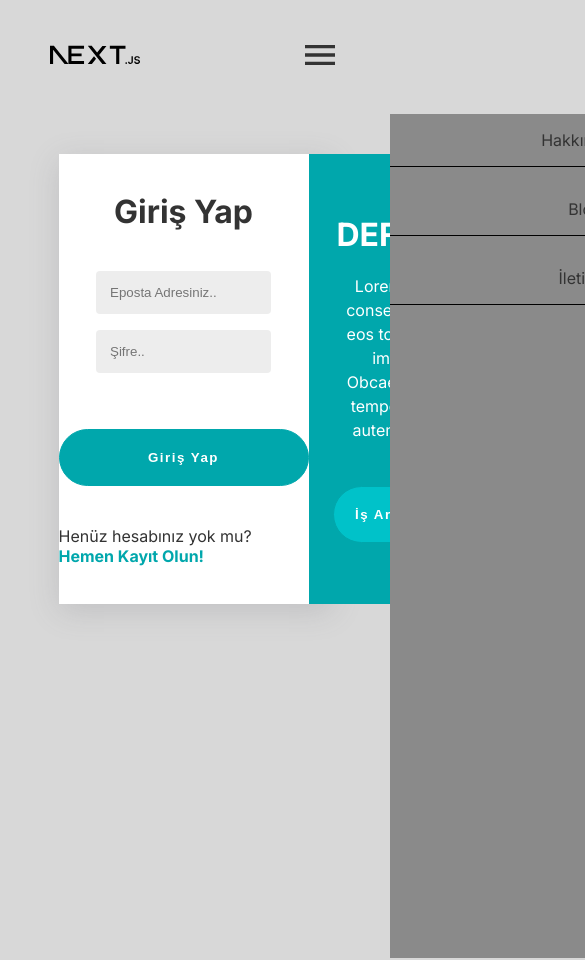
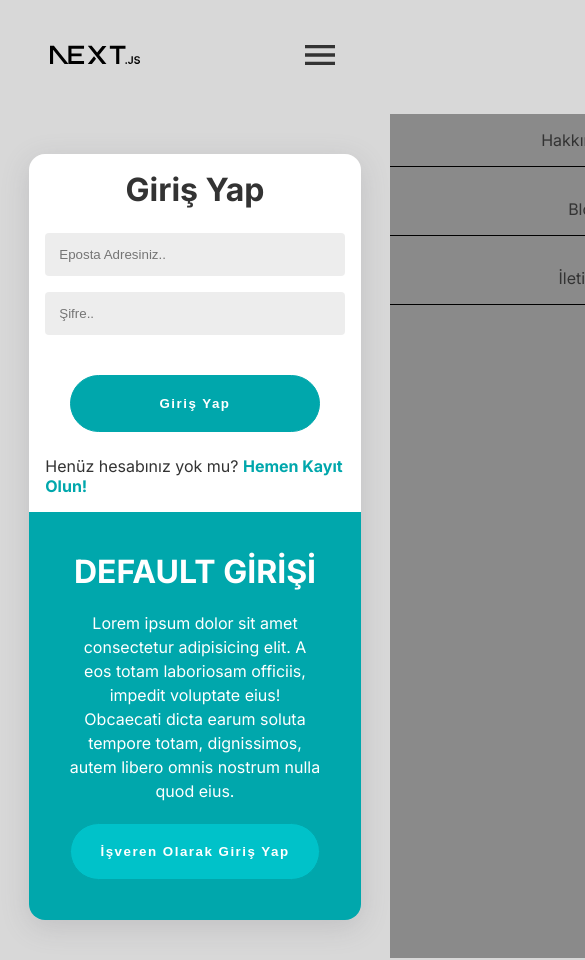
Before and after one commit to yakupkalayci/jobPortal, a Next.js app: page /login in a window 390 px wide. Shown: the top 960 px of the page, 585 px wide, since content can reach past the window. Before the commit the page ends 844 px from the top, so only its background shows below. Built offline with nearby package versions, Linux system fonts and the light colour scheme.

Commit message:
update auth pages design

```diff
--- a/app/login/page.tsx
+++ b/app/login/page.tsx
@@ -1,35 +1,55 @@
 import AuthForm from "../ui/login/auth-form/AuthForm";
-import styles from '@/app/ui/login/login.module.css';
+import styles from "@/app/ui/login/login.module.css";
+import Link from "next/link";
 
-export type loginTypes = 'isveren' | 'isarayan' | 'default';
+export type loginTypes = "isveren" | "isarayan" | "default";
 
 interface LoginProps {
-  params: {},
+  params: {};
   searchParams: {
     type: loginTypes;
-  }
+  };
 }
 
+function Login(props: LoginProps) {
+  // destruct props
+  const { searchParams } = props;
+  let type = searchParams?.type || "default";
 
-function Login(props:LoginProps) {
-  // destruct props
-  const {searchParams} = props;
-  const type = searchParams?.type || 'default';
+  // methods
+  const changeType = async () => {
+    "use server";
+  };
 
   return (
     <div className={styles.container}>
       <div className={styles.left}>
-        <AuthForm type={type}/>
+        <AuthForm type={type} />
       </div>
       <div className={styles.right}>
         <div className={styles.rightContainer}>
           <h1 className={styles.rightHeading}>{type} girişi</h1>
-          <p>Lorem ipsum dolor sit amet consectetur adipisicing elit. A eos totam laboriosam officiis, impedit voluptate eius! Obcaecati dicta earum soluta tempore totam, dignissimos, autem libero omnis nostrum nulla quod eius.</p>
-          <button className={styles.btn}>{type === 'default' || type === 'isveren' ? 'İş Arayan Olarak Giriş Yap' : 'İşveren Olarak Giriş Yap'}</button>
+          <p>
+            Lorem ipsum dolor sit amet consectetur adipisicing elit. A eos totam
+            laboriosam officiis, impedit voluptate eius! Obcaecati dicta earum
+            soluta tempore totam, dignissimos, autem libero omnis nostrum nulla
+            quod eius.
+          </p>
+          <Link
+            href={`/login?type=${
+              type === "default" || type === "isarayan" ? "isveren" : "isarayan"
+            }`}
+          >
+            <button className={`${styles.btn} ${styles.btnRight}`}>
+              {type === "default" || type === "isarayan"
+                ? "İşveren Olarak Giriş Yap"
+                : "İş Arayan Olarak Giriş Yap"}
+            </button>
+          </Link>
         </div>
       </div>
     </div>
-  )
+  );
 }
 
 export default Login;
--- a/app/ui/globals.css
+++ b/app/ui/globals.css
@@ -4,7 +4,8 @@
   --text: #333;
   --banner-title: #f7f7f7;
   --secondary-text: #00A7AC;
-  --secondary-text-light: #00c2c9;
+  --secondary-text-lighter: #00b0b6;
+  --secondary-text-lighten: #00c2c9;
   --white: #fff;
   --input-bg: #ededed
 }
--- a/app/ui/login/auth-form/AuthForm.tsx
+++ b/app/ui/login/auth-form/AuthForm.tsx
@@ -1,39 +1,71 @@
-'use client';
+"use client";
 
 import { useState } from "react";
 import { loginTypes } from "@/app/login/page";
-import styles from './authForm.module.css';
+import styles from "./authForm.module.css";
 
 interface AuthProps {
   type: loginTypes;
 }
 
 function AuthForm(props: AuthProps) {
-
   // destruct props
   const { type } = props;
 
   // states
-  const [formType, setFormType] = useState<'login' | 'signup'>('login');
+  const [formType, setFormType] = useState<"login" | "signup">("login");
 
   // methods
   const changeFormType = () => {
-    setFormType(prev => prev === 'login' ? 'signup' : 'login');
+    setFormType((prev) => (prev === "login" ? "signup" : "login"));
+  };
+
+  const login = () => {
+    if(type === 'default' || type === 'isarayan') {
+      console.log("İŞARAYAN GİRİŞİ");
+    } else {
+      console.log("İŞVEREN GİRİŞİ");
+    }
+  }
+
+  const signup = () => {
+    if(type === 'default' || type === 'isarayan') {
+      console.log("İŞARAYAN KAYDI");
+    } else {
+      console.log("İŞVEREN KAYDI");
+    }
   }
 
   return (
     <div className={styles.container}>
-      <h1>{formType === 'login' ? 'Giriş Yap' : 'Kayıt Ol'}</h1>
+      <h1>{formType === "login" ? "Giriş Yap" : "Kayıt Ol"}</h1>
       <div className={styles.inputContainer}>
-        <input type="text" name="email" placeholder="Eposta Adresiniz.." className={styles.input}/>
-        <input type="password" name="password" placeholder="Şifre.." className={styles.input}/>
+        <input
+          type="text"
+          name="email"
+          placeholder="Eposta Adresiniz.."
+          className={styles.input}
+        />
+        <input
+          type="password"
+          name="password"
+          placeholder="Şifre.."
+          className={styles.input}
+        />
       </div>
-      <button className={styles.btn}>{formType === 'login' ? 'Giriş Yap' : 'Kayıt Ol'}</button>
+      <button className={styles.btn} onClick={() => formType === 'login' ? login() : signup()}>
+        {formType === "login" ? "Giriş Yap" : "Kayıt Ol"}
+      </button>
       <div className={styles.signupInfo}>
-        {formType === 'login' ? 'Henüz hesabınız yok mu? ' : 'Hesabınız var mı? '}<span onClick={() => changeFormType()}>{formType === 'login' ? 'Hemen Kayıt Olun!' : 'Giriş Yap'}</span>
+        {formType === "login"
+          ? "Henüz hesabınız yok mu? "
+          : "Hesabınız var mı? "}
+        <span onClick={() => changeFormType()}>
+          {formType === "login" ? "Hemen Kayıt Olun!" : "Giriş Yap"}
+        </span>
       </div>
     </div>
-  )
+  );
 }
 
 export default AuthForm;
--- a/app/ui/login/auth-form/authForm.module.css
+++ b/app/ui/login/auth-form/authForm.module.css
@@ -66,4 +66,21 @@
     color: var(--secondary-text);
     font-weight: bold;
     cursor: pointer;
+    transition: all 0.2s;
 }
+
+.signupInfo > span:hover {
+    color: var(--secondary-text-lighten);
+}
+
+@media screen and (max-width: 568px) {
+    .container {
+        padding: 16px;
+        gap: 24px;
+    }
+
+    .input {
+        width: 100%;
+    }
+
+}
--- a/app/ui/login/login.module.css
+++ b/app/ui/login/login.module.css
@@ -4,6 +4,8 @@
     height: 450px;
     box-shadow: rgba(100, 100, 111, 0.2) 0px 7px 29px 0px;
     margin-top: 40px;
+    overflow: hidden;
+    border-radius: 16px;
 }
 
 .left {
@@ -41,7 +43,7 @@
     min-width: 250px;
     text-align: center;
     padding: 20px 10px;
-    background-color: var(--secondary-text-light) ;
+    background-color: var(--secondary-text-lighten) ;
     color: var(--white);
     border: 1px solid var(--secondary-text);
     border-radius: 35px;
@@ -52,7 +54,7 @@
     overflow: hidden;
 }
 
-.btn::before {
+.btn:not(.btnRight):before {
     content: 'Giriş Yap';
     position: absolute;
     top: 0;
@@ -69,10 +71,28 @@
     align-items: center;
 }
 
-.btn:hover {
+.btn:not(.btnRight):hover {
     color: var(--secondary-text);
+}
+
+.btnRight:hover {
+    background-color: var(--secondary-text-lighter);
 }
 
 .btn:hover::before {
     transform: translateY(0);
 }
+
+@media screen and (max-width: 568px) {
+    .container {
+        flex-direction: column;
+        height: auto;
+        margin-bottom: 40px;
+        width: 85%;
+    }
+
+    .rightContainer {
+        padding: 40px;
+    }
+
+}
--- a/app/ui/mobile-nav/mobile-nav.module.css
+++ b/app/ui/mobile-nav/mobile-nav.module.css
@@ -6,6 +6,7 @@
     height: 100%;
     background-color: var(--dark-bg);
     transition: all 0.5s;
+    z-index: 10;
 }
 
 .active {
```
